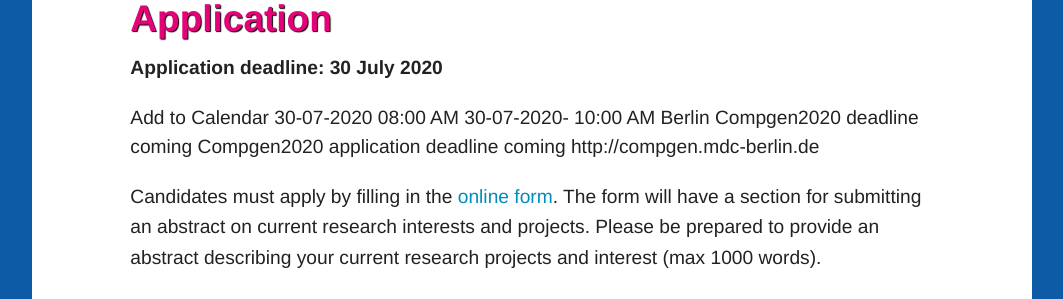
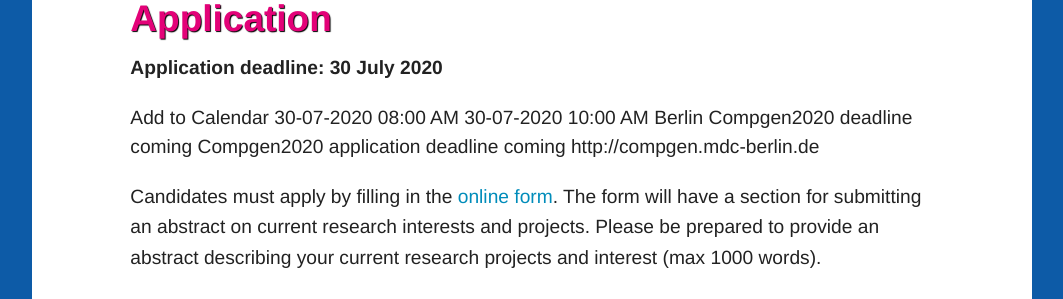
Before and after one commit to BIMSBbioinfo/compgen, a Jekyll site: the page 2020/index.html, which Jekyll copies as it is, in a window 1280 px wide and 900 px high, scrolled down 2193 px. Shown: the part 153-452 px from the top of the window, without its empty margins (108-1171 px from the left). Built offline with Jekyll 4.4.1, drawn with Linux system fonts in a browser that asks for light colours; nearby versions of some CDN libraries; library files that are not in the unit come from our copies.

Commit message:
fixed calendar link again

```diff
--- a/2020/index.html
+++ b/2020/index.html
@@ -120,7 +120,7 @@
           <div title="Add to Calendar" class="addeventatc">
               Add to Calendar
               <span class="start">30-07-2020 08:00 AM</span>
-              <span class="end">30-07-2020- 10:00 AM</span>
+              <span class="end">30-07-2020 10:00 AM</span>
               <span class="timezone">Berlin</span>
               <span class="title">Compgen2020 deadline coming</span>
               <span class="description">Compgen2020 application deadline coming</span>
```
